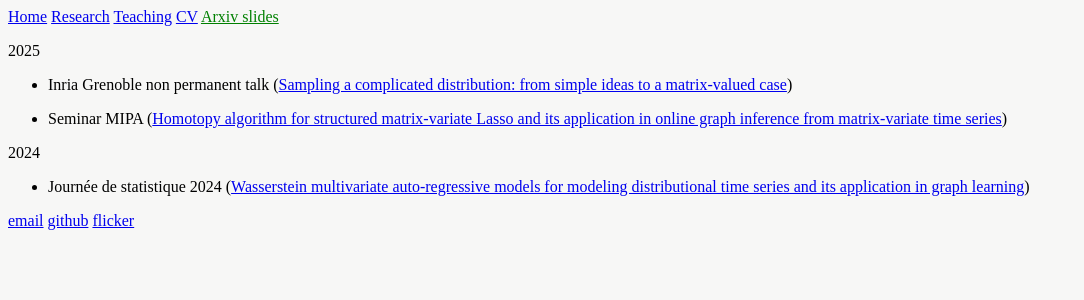
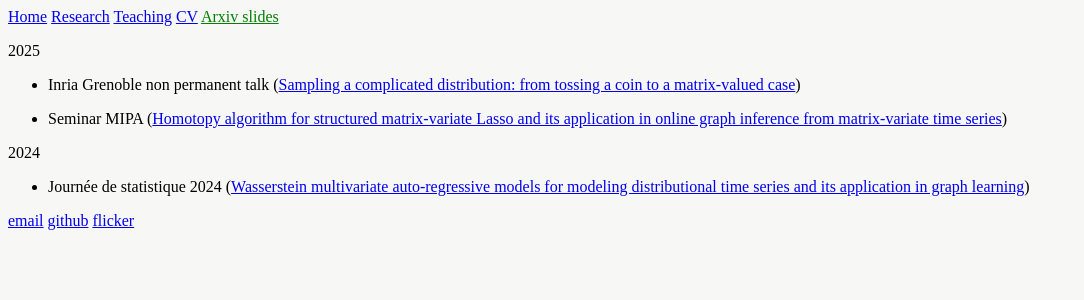
Before and after one commit to yiyej/yiyej.github.io, a Jekyll site: the page built from arxiv_slides.md, in a window 1280 px wide. Shown: the top 300 px of the page, without its empty margins (0-1084 px from the left). Built offline with Jekyll 4.4.1, drawn with Linux system fonts in a browser that asks for light colours.

Commit message:
Update arxiv_slides.md

```diff
--- a/arxiv_slides.md
+++ b/arxiv_slides.md
@@ -6,7 +6,7 @@ title: Arxiv slides
 2025
 
 - Inria Grenoble non permanent talk (<a href="/assets/slides/inrianonperm.pdf">Sampling a complicated distribution:
-from simple ideas to a matrix-valued case</a>)
+from tossing a coin to a matrix-valued case</a>)
 
 - Seminar MIPA (<a href="/assets/slides/homotopy.pdf">Homotopy algorithm for structured matrix-variate Lasso and its application in online graph inference from matrix-variate time series</a>)
 
```
